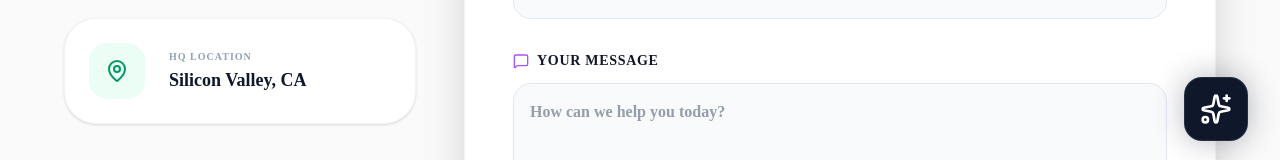
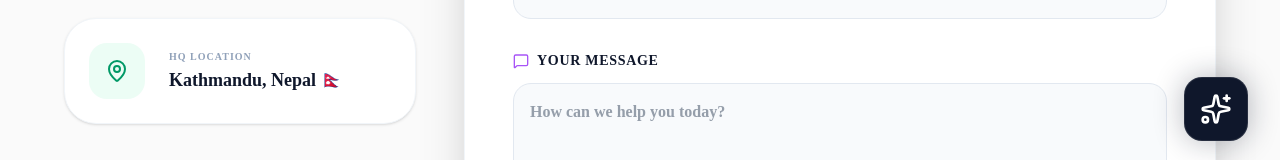
Before and after one commit to aanchalshres/Eduvault, a Next.js app in the folder eduvault-frontend/: page /contact in a window 1280 px wide. Shown: the part 627-787 px from the top of the page. Built offline with nearby package versions, Linux system fonts and the light colour scheme.

Commit message:
Update HQ location to Kathmandu, Nepal

```diff
--- a/eduvault-frontend/app/(main)/contact/page.tsx
+++ b/eduvault-frontend/app/(main)/contact/page.tsx
@@ -61,7 +61,7 @@ export default function ContactPage() {
            <ContactInfoCard
              icon={<MapPin className="w-6 h-6" />}
              title="HQ Location"
-             value="Silicon Valley, CA"
+             value="Kathmandu, Nepal 🇳🇵"
              color="emerald"
            />
 
```
